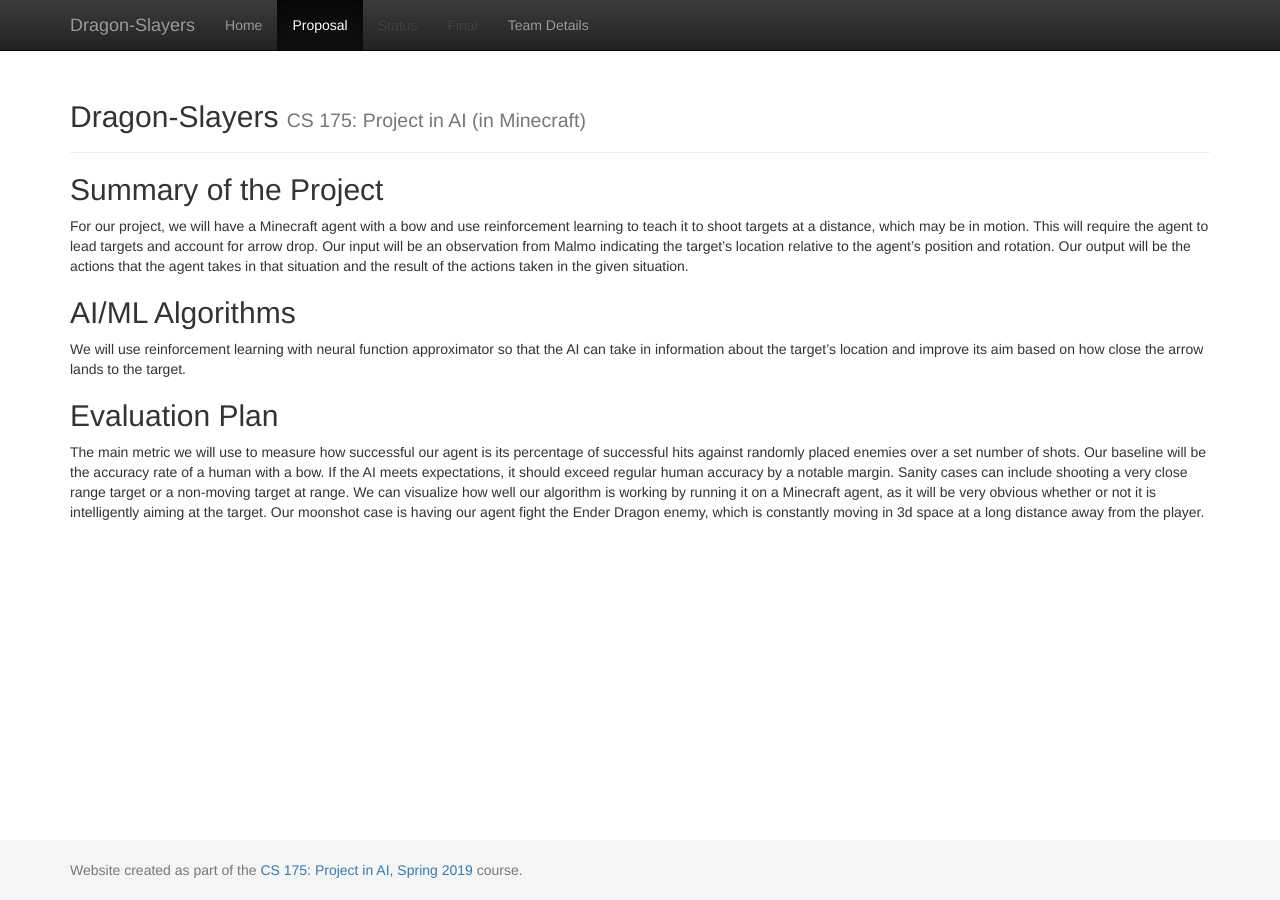
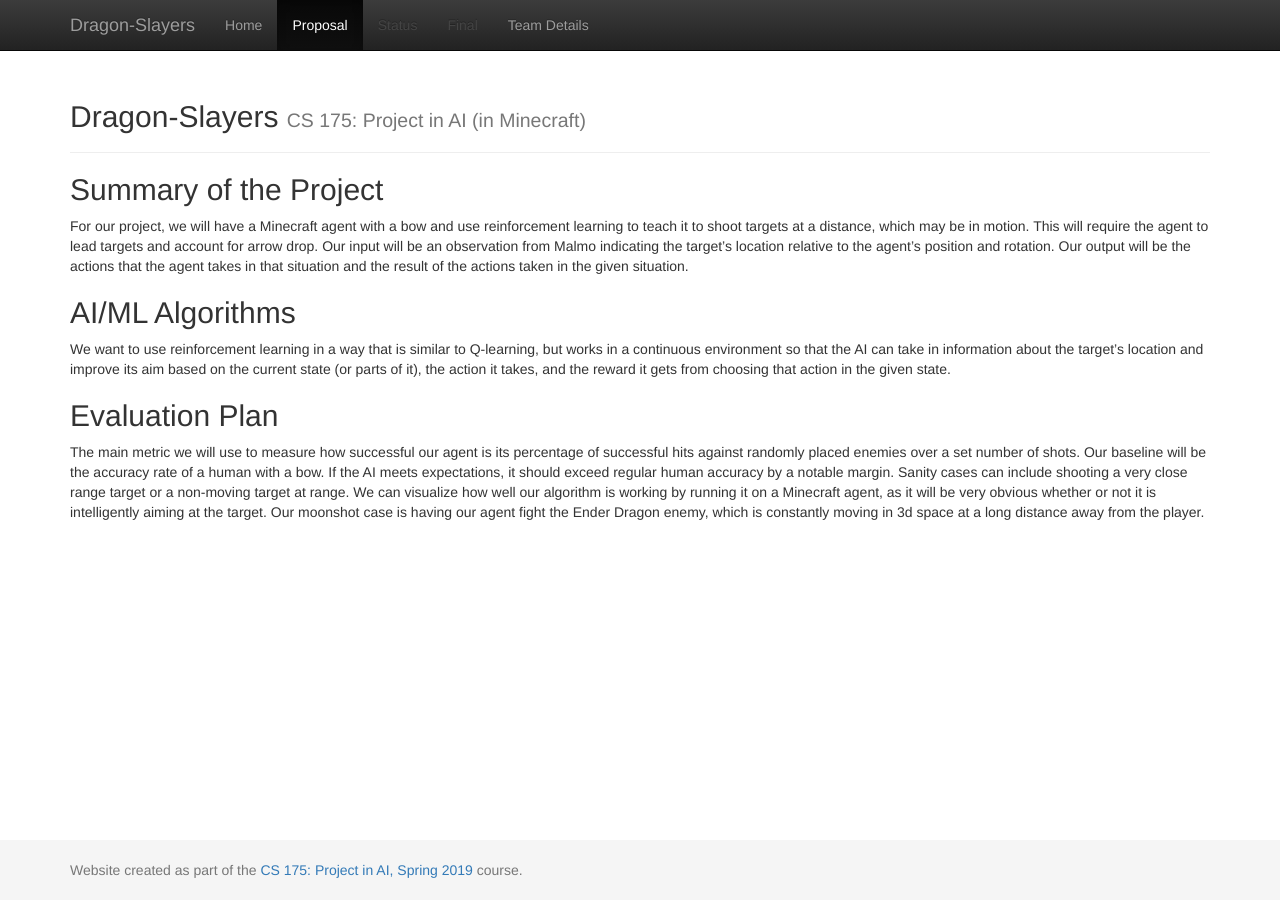
Before and after one commit to RibbonedAce/Dragon-Slayers, a Jekyll site: the page built from docs/proposal.md, in a window 1280 px wide. Built offline with Jekyll 4.4.1, drawn with Linux system fonts in a browser that asks for light colours.

Commit message:
Update proposal.md

```diff
--- a/docs/proposal.md
+++ b/docs/proposal.md
@@ -5,7 +5,7 @@ title: Proposal
 ## Summary of the Project
 For our project, we will have a Minecraft agent with a bow and use reinforcement learning to teach it to shoot targets at a distance, which may be in motion. This will require the agent to lead targets and account for arrow drop. Our input will be an observation from Malmo indicating the target’s location relative to the agent’s position and rotation. Our output will be the actions that the agent takes in that situation and the result of the actions taken in the given situation.
 ## AI/ML Algorithms
-We will use reinforcement learning with neural function approximator so that the AI can take in information about the target’s location and improve its aim based on how close the arrow lands to the target.
+We want to use reinforcement learning in a way that is similar to Q-learning, but works in a continuous environment so that the AI can take in information about the target’s location and improve its aim based on the current state (or parts of it), the action it takes, and the reward it gets from choosing that action in the given state.
 ## Evaluation Plan
 The main metric we will use to measure how successful our agent is its percentage of successful hits against randomly placed enemies over a set number of shots. Our baseline will be the accuracy rate of a human with a bow.  If the AI meets expectations, it should exceed regular human accuracy by a notable margin.
 Sanity cases can include shooting a very close range target or a non-moving target at range. We can visualize how well our algorithm is working by running it on a Minecraft agent, as it will be very obvious whether or not it is intelligently aiming at the target. Our moonshot case is having our agent fight the Ender Dragon enemy, which is constantly moving in 3d space at a long distance away from the player.
```
